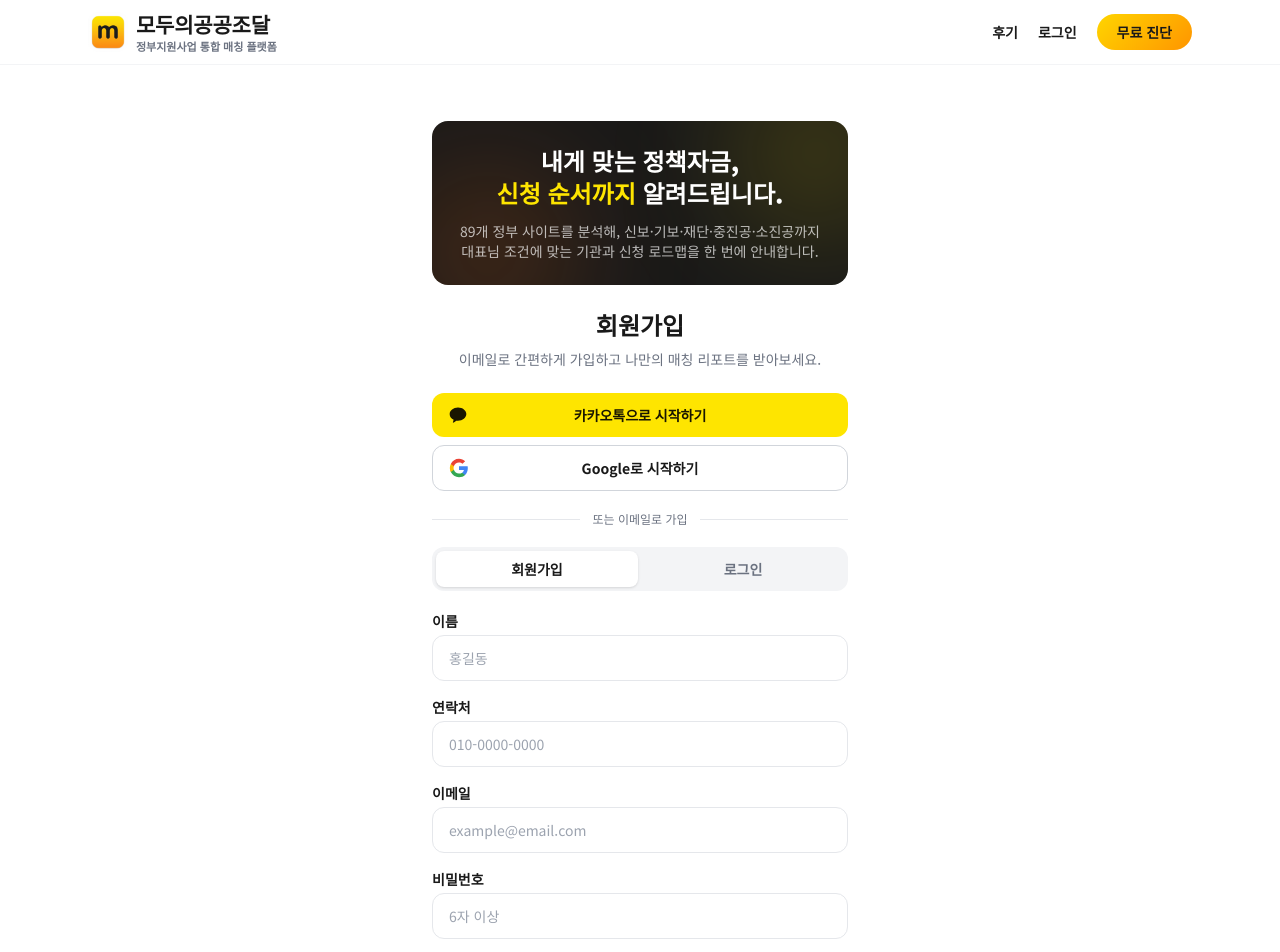
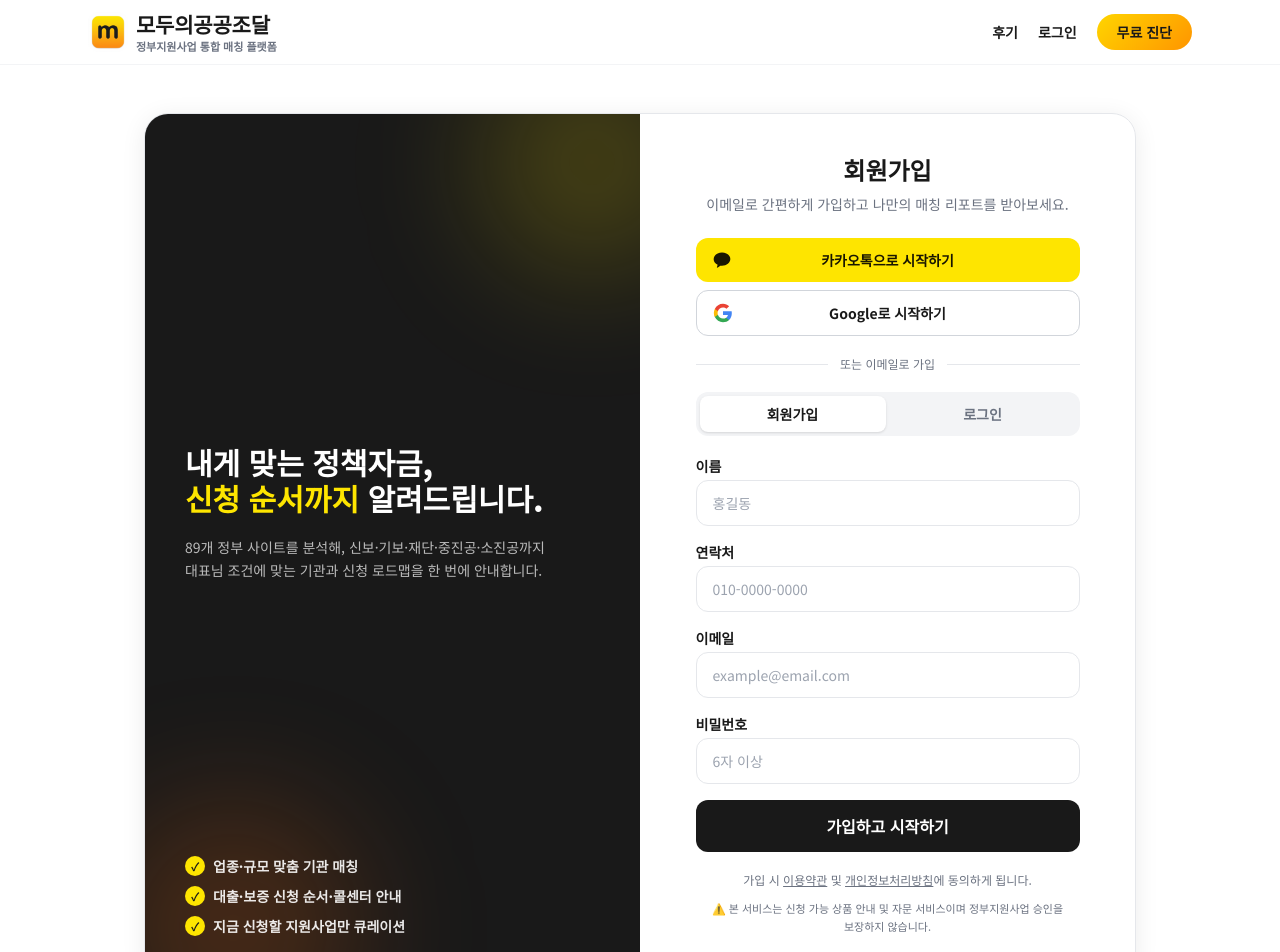
Before and after one commit to ppfa26/PPFA26, a Next.js app: page /signup in a window 1280 px wide. Shown: the top 952 px of the page. Built offline with nearby package versions, Linux system fonts and the light colour scheme; no server answers; a web font is replaced by a local one.

Commit message:
회원가입/로그인: 좌우 2분할 검은패널 디자인 복원 + 전체 max-w-5xl 중앙 카드로 폭 축소(화면 꽉X)·위아래 흰공백 제거·검은패널 로고 텍스트 제거(헤더 중복 방지)

```diff
--- a/src/app/signup/page.tsx
+++ b/src/app/signup/page.tsx
@@ -151,25 +151,41 @@ function SignupInner() {
   return (
     <PageShell pageKey="signup">
       <Header />
-      {/* 중앙 정렬 단일 컬럼 — 첫페이지/결과창과 동일한 적당한 폭 (좌우 2분할·흰 공백 제거) */}
-      <main className="mx-auto flex w-full max-w-md flex-col px-4 py-10 sm:py-14">
-        {/* 상단 브랜드 요약 배너 — 검은 좌측 패널을 컴팩트하게 대체 (로고 중복 없음) */}
-        <section
-          id="signup-brand"
-          className="relative mb-6 overflow-hidden rounded-2xl bg-brand-dark p-6 text-center"
-        >
-          <div className="absolute -right-12 -top-12 h-40 w-40 rounded-full bg-brand-yellow/20 blur-3xl" />
-          <div className="absolute -bottom-14 -left-8 h-44 w-44 rounded-full bg-brand-orange/20 blur-3xl" />
-          <h2 className="relative break-keep text-xl font-extrabold leading-snug text-white sm:text-2xl">
+      {/* 중앙 정렬 · 적당한 폭(max-w-5xl) 좌우 2분할 카드 — 화면 꽉 채우지 않고, 위아래 흰 공백 없이 */}
+      <div className="mx-auto w-full max-w-5xl px-4 py-8 sm:py-12">
+        <div className="grid grid-cols-1 overflow-hidden rounded-3xl border border-gray-200 shadow-card lg:grid-cols-2">
+        {/* 좌측 브랜드 패널 — 데스크톱 전용(모바일 숨김) · 로고 중복 없음(상단 헤더에 이미 있음) */}
+        <aside className="relative hidden overflow-hidden bg-brand-dark lg:flex lg:flex-col lg:justify-between lg:p-10">
+          <div className="absolute -right-16 -top-16 h-56 w-56 rounded-full bg-brand-yellow/20 blur-3xl" />
+          <div className="absolute -bottom-20 -left-10 h-64 w-64 rounded-full bg-brand-orange/20 blur-3xl" />
+          {/* 상단 여백용 (로고 자리 — 헤더에 이미 있어 중복 표기하지 않음) */}
+          <div className="relative h-4" />
+          <div className="relative">
+            <h2 className="break-keep text-2xl font-extrabold leading-snug text-white xl:text-3xl">
               내게 맞는 정책자금,<br />
               <span className="text-brand-yellow">신청 순서까지</span> 알려드립니다.
             </h2>
-          <p className="relative mt-3 break-keep text-xs leading-relaxed text-white/70 sm:text-sm">
-            89개 정부 사이트를 분석해, 신보·기보·재단·중진공·소진공까지<br className="hidden sm:block" />
+            <p className="mt-5 break-keep text-sm leading-relaxed text-white/70">
+              89개 정부 사이트를 분석해, 신보·기보·재단·중진공·소진공까지<br />
               대표님 조건에 맞는 기관과 신청 로드맵을 한 번에 안내합니다.
             </p>
-        </section>
+          </div>
+          <ul className="relative space-y-2.5">
+            {[
+              "업종·규모 맞춤 기관 매칭",
+              "대출·보증 신청 순서·콜센터 안내",
+              "지금 신청할 지원사업만 큐레이션",
+            ].map((t) => (
+              <li key={t} className="flex items-center gap-2 text-sm font-semibold text-white/90">
+                <span className="flex h-5 w-5 shrink-0 items-center justify-center rounded-full bg-brand-yellow text-[11px] text-brand-dark">✓</span>
+                {t}
+              </li>
+            ))}
+          </ul>
+        </aside>
 
+        {/* 우측 로그인 폼 */}
+        <main className="mx-auto flex w-full max-w-md flex-col justify-center bg-white px-6 py-10 sm:px-8">
         {/* 선택한 상품 요약 */}
         {selected && (
           <section
@@ -339,6 +355,8 @@ function SignupInner() {
           보장하지 않습니다.
         </p>
         </main>
+        </div>
+      </div>
       <Footer />
     </PageShell>
   );
```
Lines whose indentation alone changed are shown as unchanged.
